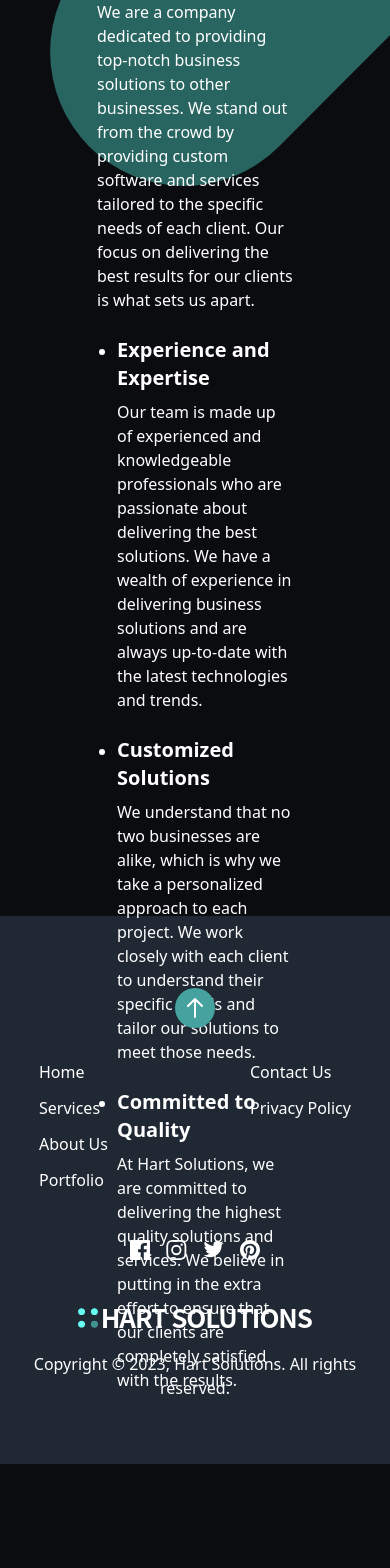
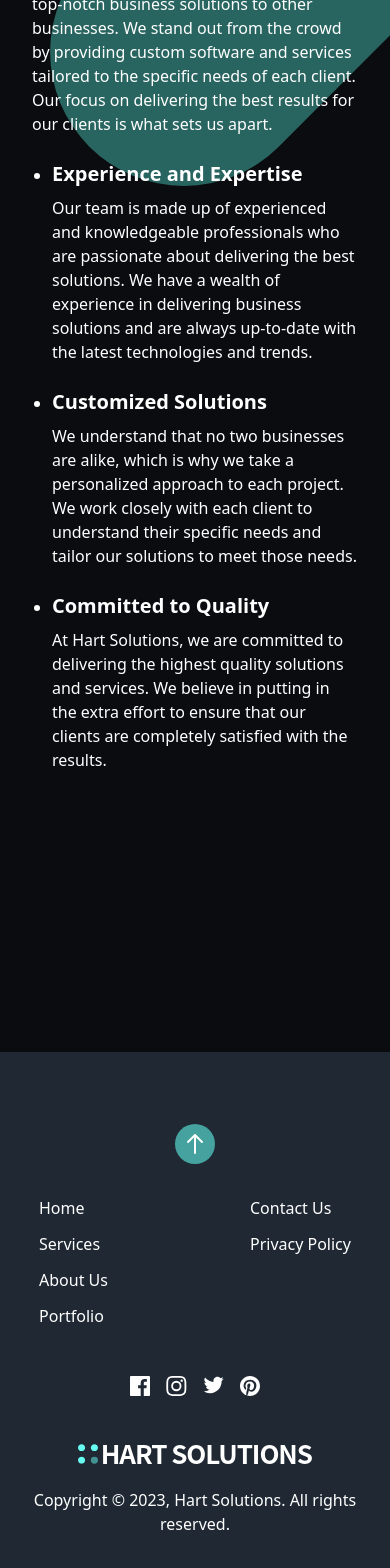
Before and after one commit to HartJN/Hart-Solutions, a React (Vite) app: page /about in a window 390 px wide. Shown: the part 264-1832 px from the top of the page. Before the commit the page ends 1728 px from the top, so only its background shows below. Built offline with nearby package versions, Linux system fonts and the light colour scheme.

Commit message:
style: fix responsive layouts

```diff
--- a/src/App.tsx
+++ b/src/App.tsx
@@ -21,8 +21,9 @@ import {
 
 function App() {
   return (
-    <>
+    <div className="flex flex-col h-full min-h-screen xl:relative">
       <NavBar navLinks={navLinks} mobileNavLinks={mobileNavLinks} />
+      <div className="">
         <Routes>
           <Route path="/" element={<LandingPage />} />
           <Route
@@ -39,12 +40,13 @@ function App() {
           />
           <Route path="/contact" element={<ContactPage />} />
         </Routes>
+      </div>
       <Footer
         footerSocialIcons={footerSocialIcons}
         footerNavLinksLeft={footerNavLinksLeft}
         footerNavLinksRight={footerNavLinksRight}
       />
-    </>
+    </div>
   )
 }
 
--- a/src/components/Footer.tsx
+++ b/src/components/Footer.tsx
@@ -26,7 +26,7 @@ const Footer: React.FC<Props> = (props: Props) => {
   }
 
   return (
-    <footer className="bg-[#1F2833]">
+    <footer className="bg-[#1F2833] xl:absolute xl:bottom-0 xl:right-0 xl:left-0 ">
       <div className="container flex flex-col-reverse justify-between px-6 py-10 mx-auto space-y-8 md:flex-row md:space-y-0">
         <div className="flex flex-col-reverse items-center justify-between space-y-12 md:flex-col md:space-y-0 md:items-start">
           <div className="mx-auto my-6 text-center text-white md:hidden">
--- a/src/pages/About/AboutPage.tsx
+++ b/src/pages/About/AboutPage.tsx
@@ -17,7 +17,7 @@ interface Props {
 const AboutPage: React.FC<Props> = (props: Props) => {
   const { aboutSections } = props
   return (
-    <div className="container flex flex-col px-4 mx-auto mt-10  text-white space-y-12 my-56 w-2/3 md:space-y-0 h-screen ">
+    <div className="container flex flex-col px-4 mx-auto mt-10  text-white space-y-12 my-56 md:w-2/3 md:space-y-0  ">
       {aboutSections.map(section => (
         <div key={section.id} className="px-4 py-10">
           <h2 className="text-2xl font-bold">{section.title}</h2>
--- a/src/pages/Contact/ContactPage.tsx
+++ b/src/pages/Contact/ContactPage.tsx
@@ -4,7 +4,7 @@ type Props = {}
 
 const ContactPage: React.FC<Props> = () => {
   return (
-    <div className="container mx-auto px-6 my-32 w-fit h-screen">
+    <div className="container mx-auto px-6 my-32 w-fit">
       <h1 className="text-3xl font-bold text-white">Get in Touch</h1>
       <p className="text-white mb-6">
         Let's work together to create the perfect solution for your business
--- a/src/pages/Landing/CtaSection.tsx
+++ b/src/pages/Landing/CtaSection.tsx
@@ -4,7 +4,7 @@ type Props = {}
 
 const CtaSection = (props: Props) => {
   return (
-    <section id="cta" className="bg-brightRed">
+    <section id="cta" className="bg-brightRed ">
       <div className="container flex flex-col items-center justify-between px-6 py-24 mx-auto space-y-12 md:py-12 md:flex-row md:space-y-0">
         <h2 className="text-5xl font-bolt leading-tight text-center text-white md:text-4xl md:max-w-xl md:text-left">
           Transform your business with custom software solutions.
--- a/src/pages/Portfolio/PortfolioPage.tsx
+++ b/src/pages/Portfolio/PortfolioPage.tsx
@@ -11,7 +11,7 @@ interface Props {
 const Portfolio: React.FC<Props> = (props: Props) => {
   const { portfolioItems } = props
   return (
-    <div className="container mx-auto px-6 my-32 w-fit h-screen">
+    <div className="container mx-auto px-6 my-32 w-fit ">
       <h1 className="text-3xl font-bold  mb-6 text-white">Our Portfolio</h1>
       <div className="grid grid-cols-1 md:grid-cols-2 lg:grid-cols-3 gap-6">
         {portfolioItems.map((item, index) => (
--- a/src/pages/Services/ServicesPage.tsx
+++ b/src/pages/Services/ServicesPage.tsx
@@ -15,7 +15,7 @@ const ServicesPage: React.FC<Props> = (props: Props) => {
   const { services } = props
   return (
     // <div className="px-4 py-10">
-    <div className="container flex flex-col px-4 mx-auto mt-10 space-y-12 my-32 md:space-y-0 md:w-2/3">
+    <div className="container flex flex-col px-4 mx-auto mt-10 space-y-12 my-32 md:space-y-0 md:w-2/3 xl:mb-64">
       {services.map(service => (
         <div key={service.id} className="px-4 py-10 text-white">
           <h2 className="text-2xl font-bold">{service.title}</h2>
```
Lines whose indentation alone changed are shown as unchanged.
